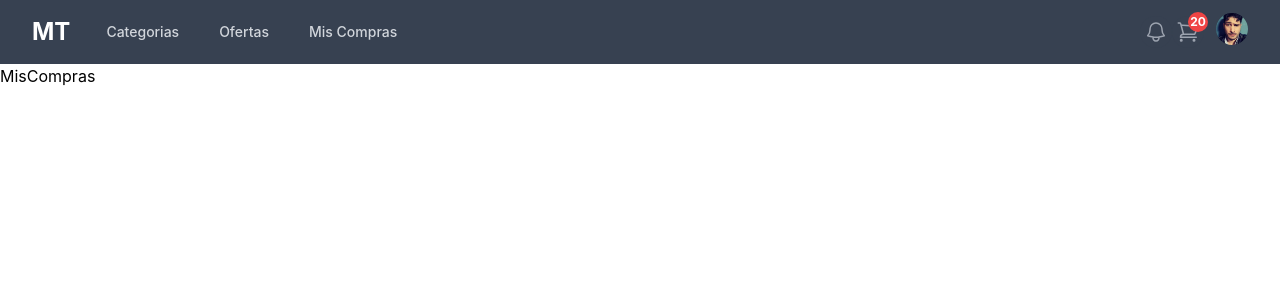
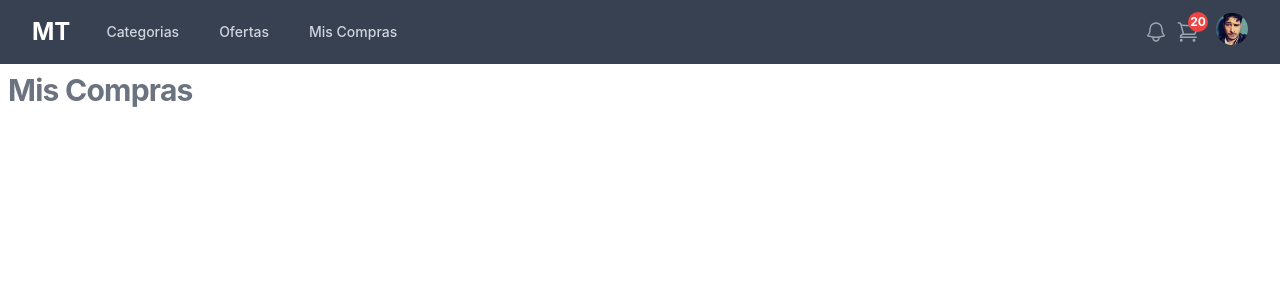
Before and after one commit to RomeoCirel/mi-tienda, a React (Create React App) app: page /mis-compras in a window 1280 px wide. Shown: the top 300 px of the page. Built offline with nearby package versions, Linux system fonts and the light colour scheme.

Commit message:
Add: usa RouteContext en layoutPrincipal y las distintas paginas

```diff
--- a/src/App.js
+++ b/src/App.js
@@ -1,24 +1,27 @@
-import logo from './logo.svg';
-import './App.css';
-
+import { BrowserRouter as Router, Route, Routes  } from 'react-router-dom';
+import './index.css';
+import Nav from './components/Nav'
+import Home from './pages/Home'
+import Ofertas from './pages/Ofertas';
+import MisCompras from './pages/MisCompras'
+import Categorias from './pages/Categorias';
+import { LayoutPrincipal } from './layouts/LayoutPrincipal';
+import {RouteProvider} from './contexts/RouteContext';
 function App() {
   return (
-    <div className="App">
-      <header className="App-header">
-        <img src={logo} className="App-logo" alt="logo" />
-        <p>
-          Edit <code>src/App.js</code> and saved to reload.
-        </p>
-        <a
-          className="App-link"
-          href="https://reactjs.org"
-          target="_blank"
-          rel="noopener noreferrer"
-        >
-          Learn React
-        </a>
-      </header>
-    </div>
+    <RouteProvider>
+      <Router>
+            <Nav />
+            <Routes>
+              <Route  element={<LayoutPrincipal/>} >
+            <Route exact path='/' element={<Home />} />
+                  <Route exact path='categorias'  element={<Categorias/>} />
+                  <Route exact path='ofertas'  element={<Ofertas/>} />
+                  <Route exact path='mis-compras'  element={<MisCompras/>} />
+              </Route>
+            </Routes>
+      </Router>
+    </RouteProvider>
   );
 }
 
--- a/src/index.js
+++ b/src/index.js
@@ -1,21 +1,14 @@
 import React from 'react';
 import ReactDOM from 'react-dom/client';
-import { BrowserRouter as Router, Route, Routes  } from "react-router-dom";
 import './index.css';
-import Nav from './components/Nav'
-import Home from './pages/Home'
-import MisCompras from './pages/MisCompras'
 import reportWebVitals from './reportWebVitals';
+import App from './App';
 
 const root = ReactDOM.createRoot(document.getElementById('root'));
 root.render(
-  <Router>
-    <Nav />
-    <Routes>
-      <Route exact path='/' element={<Home />} />
-      <Route exact path='/mis-compras'  element={<MisCompras/>} />
-    </Routes>
-  </Router>
+  <React.StrictMode>
+    <App />
+  </React.StrictMode>
 );
 
 // If you want to start measuring performance in your app, pass a function
--- a/src/layouts/LayoutPrincipal.js
+++ b/src/layouts/LayoutPrincipal.js
@@ -1,12 +1,15 @@
-import React from 'react'
+import React, { useContext } from 'react'
+import {Outlet} from 'react-router-dom'
 import { Header } from '../components/Header'
+import { RouteContext } from '../contexts/RouteContext'
 
-export const LayoutPrincipal = ({ sectionName, children }) => {
+export const LayoutPrincipal = () => {
+    const [sectionName] = useContext(RouteContext)
     return (
       <>
             <Header sectionName={sectionName || 'Titulo de la Seccion'} />
             <div className='container mx-auto px-4'>
-                {children ?? 'No hay nada para mostrar'}
+               <Outlet />
             </div>
       </>
   )
--- /dev/null
+++ b/src/pages/Categorias.js
@@ -0,0 +1,11 @@
+import React, {useContext} from 'react'
+import {RouteContext} from '../contexts/RouteContext';
+export const Categorias = () => {
+    const [, setSectionName] = useContext(RouteContext)
+    setSectionName('Categorias')
+    return (
+        <div></div>
+    )
+}
+
+export default Categorias
--- a/src/pages/Home.js
+++ b/src/pages/Home.js
@@ -1,7 +1,9 @@
-import React from 'react'
-
+import React, {useContext} from 'react'
+import {RouteContext} from '../contexts/RouteContext';
 export default function Home() {
+  const [, setSectionName] = useContext(RouteContext)
+  setSectionName('Home')
   return (
-    <div>Home</div>
+    <div></div>
   )
 }
--- a/src/pages/MisCompras.js
+++ b/src/pages/MisCompras.js
@@ -1,8 +1,10 @@
-import React from 'react'
-
-export const MisCompras = () => {
+import React, {useContext} from 'react'
+import {RouteContext} from '../contexts/RouteContext';
+export const MisCompras = ({ setSection }) => {
+  const [, setSectionName] = useContext(RouteContext)
+  setSectionName('Mis Compras')
   return (
-    <div>MisCompras</div>
+    <div></div>
   )
 }
 
--- /dev/null
+++ b/src/pages/Ofertas.js
@@ -0,0 +1,11 @@
+import React, {useContext} from 'react'
+import {RouteContext} from '../contexts/RouteContext';
+export const Ofertas = () => {
+const [, setSectionName] = useContext(RouteContext)
+  setSectionName('Ofertas')
+  return (
+    <div></div>
+  )
+}
+
+export default Ofertas
```
